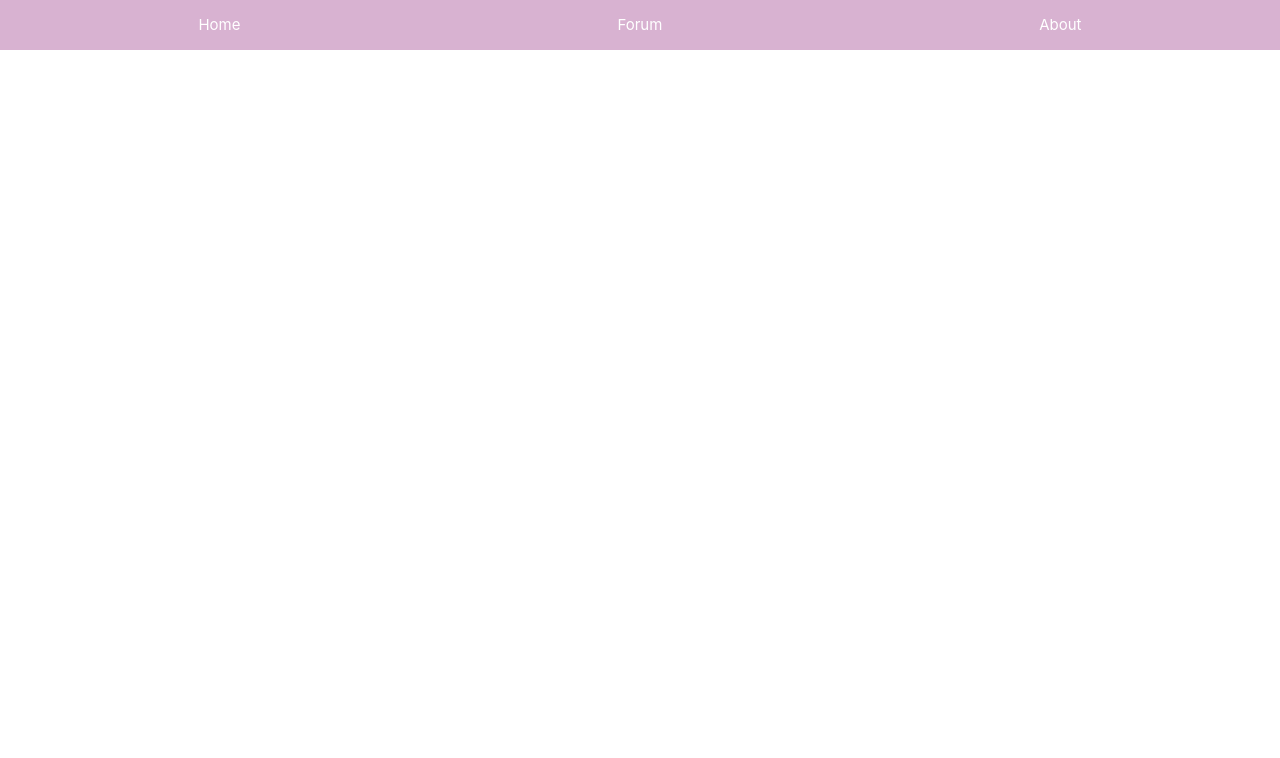
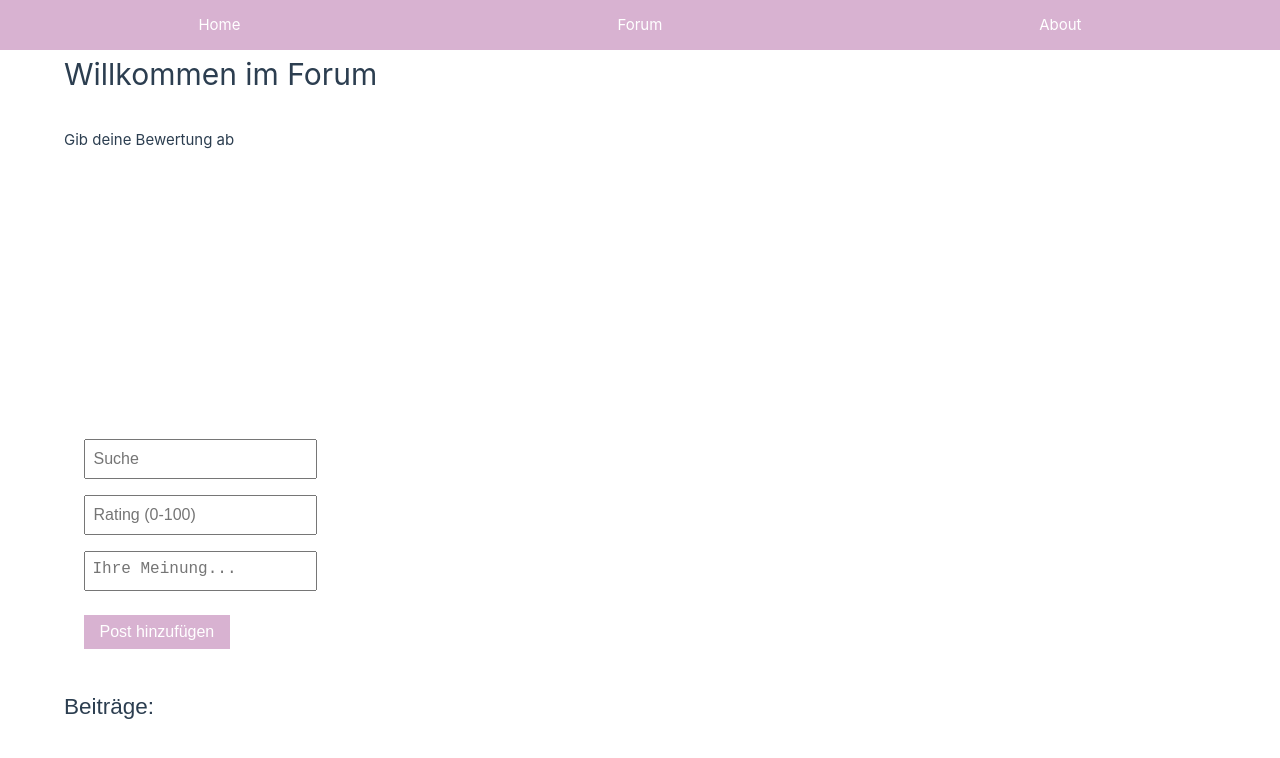
Before and after one commit to sain21/OtakuRate_Frontend, a Vue app: page /forum in a window 1280 px wide. Before the commit this address had no page. Shown: the top 758 px of the page. Built offline with nearby package versions, Linux system fonts and the light colour scheme.

Commit message:
M2 mir fehlern

```diff
--- a/src/App.vue
+++ b/src/App.vue
@@ -17,6 +17,6 @@ import AppNavbar from '@/components/AppNavbar.vue'
   #app {
     position: relative;
     padding-top: 50px;
-    overflow: hidden;
+
   }}
 </style>
--- /dev/null
+++ b/src/components/AnimeForum.vue
@@ -0,0 +1,161 @@
+<<template>
+  <div class="container">
+
+    <div class="form">
+      <input class="input" type="text" v-model="newPost.anime" placeholder="Suche" />
+      <input class="input" type="number" v-model.number="newPost.rating" placeholder="Rating (0-100)" />
+      <textarea class="input" v-model="newPost.opinion" placeholder="Ihre Meinung..."></textarea>
+      <button class="button" @click="addPost">{{ editIndex !== null ? 'Beitrag aktualisieren' : 'Post hinzufügen' }}</button>
+    </div>
+
+    <div class="posts">
+      <h2>Beiträge:</h2>
+      <ul>
+        <li class="post" v-for="(post, index) in posts" :key="index">
+          <h3>{{ post.anime }}</h3>
+          <p>Rating: {{ post.rating }}</p>
+          <p>Meinung: {{ post.opinion }}</p>
+          <button class="delete-button" @click="deletePost(index)">Löschen</button>
+          <button class="edit-button" @click="editPost(index)">Bearbeiten</button>
+        </li>
+      </ul>
+    </div>
+  </div>
+</template>
+
+<script>
+export default {
+  data() {
+    return {
+      editIndex: null,
+      newPost: {
+        anime: "",
+        rating: null,
+        opinion: ""
+      },
+      posts: []
+    };
+  },
+  methods: {
+    addPost() {
+      if (this.newPost.anime && this.newPost.rating !== null && this.newPost.opinion) {
+        if (this.editIndex !== null) {
+          this.posts.splice(this.editIndex, 1, { ...this.newPost });
+          this.editIndex = null;
+        } else {
+          this.posts.push({ ...this.newPost });
+        }
+        this.newPost = { anime: "", rating: null, opinion: "" };
+      }
+    },
+    deletePost(index) {
+      this.posts.splice(index, 1);
+    },
+    editPost(index) {
+      this.newPost = { ...this.posts[index] };
+      this.editIndex = index;
+    }
+  }
+};
+</script>
+
+<style scoped>
+
+.container {
+  display: flex;
+  justify-content: center;
+  align-items: center;
+  height: 100vh;
+  flex-direction: column;
+  font-family: Arial, sans-serif;
+}
+
+.form {
+  position: sticky;
+  top: 0;
+  margin-bottom: 2rem;
+}
+.input {
+  display: block;
+  margin-bottom: 1rem;
+  padding: 0.5rem;
+  font-size: 1rem;
+  width: 100%;
+  height: 2.5rem;
+  resize: none;
+}
+
+.button {
+  padding: 0.5rem 1rem;
+  background-color: #d8b2d1;
+  border: none;
+  color: white;
+  text-align: center;
+  text-decoration: none;
+  display: inline-block;
+  font-size: 1rem;
+  margin: 0.5rem 0;
+  transition-duration: 0.4s;
+  cursor: pointer;
+}
+
+.button:hover {
+  background-color: white;
+  color: black;
+}
+
+.posts {
+  width: 100%;
+  max-width: 600px;
+}
+
+.post {
+  padding: 1rem;
+  margin-bottom: 1rem;
+}
+
+.delete-button {
+  background-color: #f44336; /* Red */
+  color: white;
+  border: none;
+  padding: 0.5rem 1rem;
+  text-align: center;
+  text-decoration: none;
+  display: inline-block;
+  font-size: 1rem;
+  margin: 0.5rem 0;
+  cursor: pointer;
+}
+
+.delete-button:hover {
+  background-color: white;
+  color: black;
+  .edit-button {
+    background-color: #4CAF50; /* Green */
+    color: white;
+    border: none;
+    padding: 0.5rem 1rem;
+    text-align: center;
+    text-decoration: none;
+    display: inline-block;
+    font-size: 1rem;
+    margin: 0.5rem 0;
+    cursor: pointer;
+  }
+
+  .edit-button:hover {
+    background-color: white;
+    color: black;
+  }
+
+.posts {
+  width: 100%;
+  max-width: 600px;
+  height: 500px; /* Passen Sie diese Höhe an Ihre Bedürfnisse an */
+  overflow-y: auto; /* Fügt eine vertikale Scrollbar hinzu, wenn der Inhalt die Höhe überschreitet */
+  display: flex;
+  flex-direction: column-reverse; /* Stapelt die Beiträge von unten nach oben */
+}
+
+}
+</style>}
--- a/src/components/AppNavbar.vue
+++ b/src/components/AppNavbar.vue
@@ -20,10 +20,14 @@
   display: flex;
   justify-content: space-around;
 }
-
 .navbar a {
   color: white;
   text-decoration: none;
+}
+
+.navbar a:hover {
+  color: black;
+  background-color: white;
 
 }
 </style>
--- a/src/router/index.ts
+++ b/src/router/index.ts
@@ -1,5 +1,6 @@
 import { createRouter, createWebHistory } from 'vue-router'
 import HomeView from '../views/HomeView.vue'
+import ForumView from '../views/ForumView.vue' // Importieren Sie die ForumView
 
 const router = createRouter({
   history: createWebHistory(import.meta.env.BASE_URL),
@@ -16,6 +17,11 @@ const router = createRouter({
       // this generates a separate chunk (About.[hash].js) for this route
       // which is lazy-loaded when the route is visited.
       component: () => import('../views/AboutView.vue')
+    },
+    {
+      path: '/forum', // Definieren Sie den Pfad für das Forum
+      name: 'forum', // Geben Sie der Route einen Namen
+      component: ForumView // Verwenden Sie die ForumView-Komponente für diese Route
     }
   ]
 })
--- a/src/views/AboutView.vue
+++ b/src/views/AboutView.vue
@@ -1,16 +1,17 @@
 <template>
   <div class="about">
-    <h1>This is an about page</h1>
+    <h1>Über OtakuRate</h1>
+
+    <p>OtakuRate ist eine Website, die Anime-Fans eine Plattform bietet, um ihre Lieblingsanimes zu bewerten und ihre persönlichen Erfahrungen beim Anschauen zu teilen.</p>
+    <p>Nutzer können ihre Bewertungen auf einer Skala von 1 bis 100 abgeben, wodurch präzise und detaillierte Einschätzungen ermöglicht werden. Diese Bewertungen werden ergänzt durch individuelle Erfahrungsberichte, in denen Nutzer ihre Gedanken, Gefühle und Eindrücke zu jedem Anime mit anderen teilen können.</p>
+    <p>Anime-Enthusiasten können sich austauschen, neue Empfehlungen entdecken und ihre gemeinsame Begeisterung für Anime teilen.</p>
+
   </div>
 </template>
 
-<style>
-@media (min-width: 1024px) {
-  .about {
-    min-height: 100vh;
-    display: flex;
-    align-items: center;
-    overflow: hidden;
-  }
+<style scoped>
+p {
+  width: 300%;
+
 }
-</style>
+</style>}
--- /dev/null
+++ b/src/views/ForumView.vue
@@ -0,0 +1,26 @@
+<script setup lang="ts">
+import AnimeForum from '@/components/AnimeForum.vue'
+</script>
+
+<template>
+  <main>
+    <h1>Willkommen im Forum</h1>
+    <p></p>
+    <p></p>
+    <p></p>
+<p>Gib deine Bewertung ab</p>
+    <AnimeForum />
+  </main>
+</template>
+
+<style scoped>
+p {
+  margin-bottom: 30px;
+}
+
+
+h1 {
+  width: 300%;
+  margin: auto;
+}
+</style>
--- a/src/views/HomeView.vue
+++ b/src/views/HomeView.vue
@@ -5,7 +5,16 @@ import AppKomponente from '@/components/AppKomponente.vue'
 
 <template>
   <main>
-    <h1>Home</h1>
+
+    <h1>Willkommen zur Startseite</h1>
+    <p>Dies ist die Startseite von OtakuRate.</p>
+
     <AppKomponente />
   </main>
   </template>
+<style scoped>
+h1 {
+  width: 300%;
+  margin: auto;
+}
+</style>}
```
